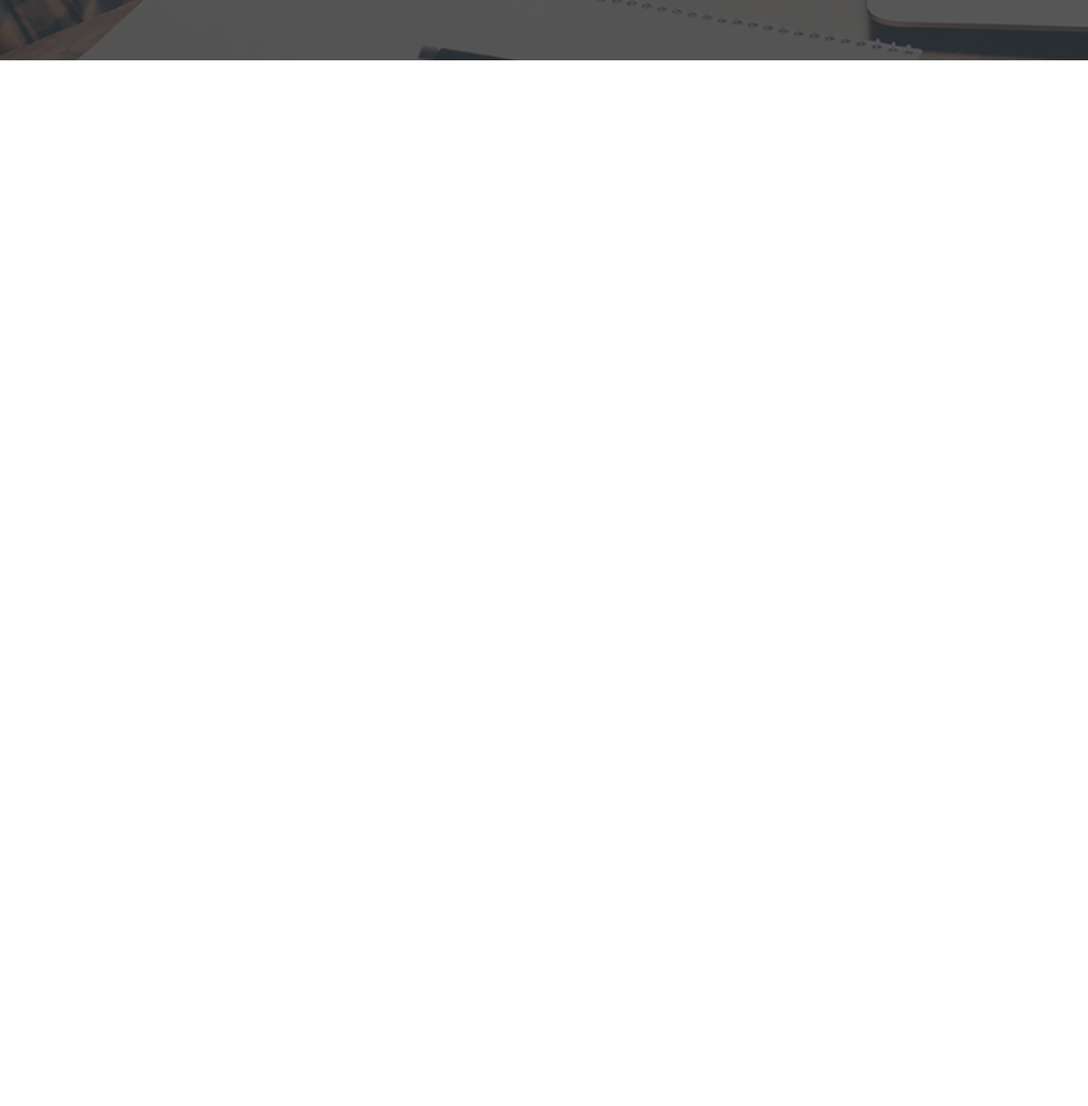
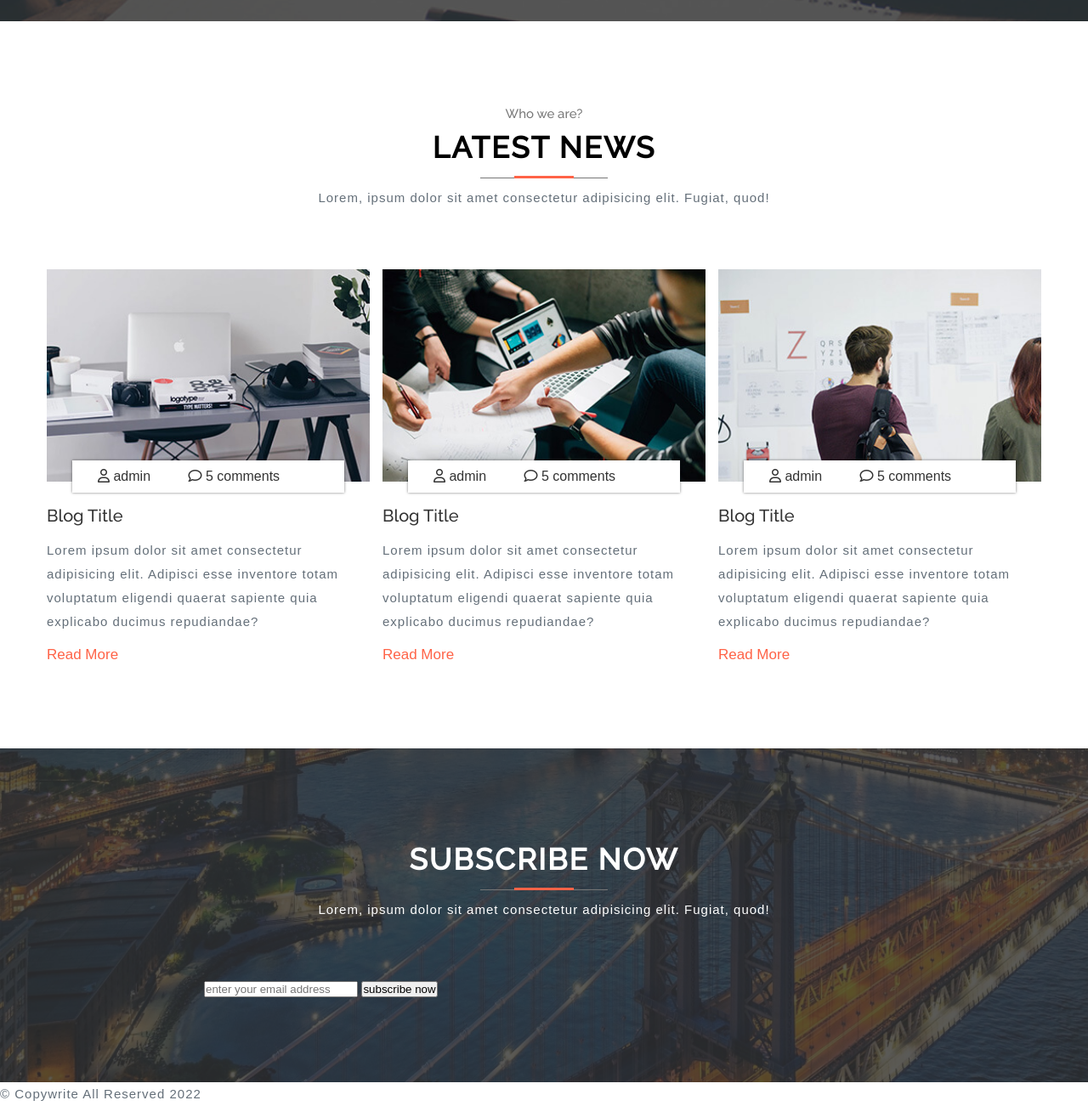
Before and after one commit to Mmunni/picchi, a plain HTML site: page index.html in a window 1280 px wide. Shown: the part 8436-9738 px from the top of the page at 85% size. Before the commit the page ends 8507 px from the top, so only its background shows below. Drawn offline with Linux system fonts and the light colour scheme.

Commit message:
subscribe-area-added

```diff
--- a/assets/css/style.css
+++ b/assets/css/style.css
@@ -23,6 +23,10 @@
     11. Our-work css
     12. Price area css
     13. Testimonial css
+    14. Blog css
+    15. Subscribe css
+    16. Contact css
+    17. Footer css
 
 */
 /* 01. Reset CSS */
@@ -681,6 +685,9 @@ h2.price-amount {
   border-bottom: 1px dotted #eee;
 }
 /*13. Testimonial css */
+.testimonial-area{
+  background-attachment: fixed;
+}
 .single-client-review {
   width: 380px;
   margin-right: 15px;
@@ -737,3 +744,75 @@ h2.price-amount {
   font-weight: 3;
   margin: 5px;
 }
+/* 14. Blog css */
+.single-blog {
+  width: 380px;
+  margin-right: 15px;
+}
+.single-blog:nth-child(3) {
+  margin-right: 0;
+}
+.blog-img {
+  width: 100%;
+  height: 250px;
+  background-position: center;
+  background-size: cover;
+}
+.blog-top {
+  padding: 10px;
+  box-shadow: 0px 0px 3px rgba(0, 0, 0, 0.5);
+  margin: -25px 30px 0;
+ background-color: #fff;
+}
+.blog-top i {
+  font-size: 16px;
+  font-weight: 300;
+  text-transform: lowercase;
+}
+.blog-top a {
+  padding: 0 20px;
+}
+.blog-top a:hover {
+  color: var(--primary_color);
+}
+.single-blog h3 {
+  margin-top: 15px;
+  text-transform: capitalize;
+  font-weight: 400;
+  font-size: 20px;
+}
+.single-blog p {
+  margin: 15px 0px;
+}
+/* 15. Subscribe css */
+.subscribe-field{
+  width: 800px;
+  margin: 0 auto;
+}
+.subscribe form {
+  position: relative;
+}
+.subscribe-form input[type="email"] {
+  width: 1000%;
+  padding: 12px 30px;
+  border-radius: 20px;
+  border: 1px solid #eee;
+}
+.subscribe-form input[type="submit"] {
+  position: absolute;
+  right:0;
+  top: 0;
+  width: 150px;
+  height: 100%;
+  padding: 10px;
+  border-radius: 50px;
+  background-color: var(--primary_color);
+  border: none;
+  color: #fff;
+  font-size: 17px;
+  font-weight: 500;
+  cursor: pointer;
+}
+.subscribe-form input[type="submit"]:hover{
+  background-color: var(--hover_color);
+}
--- a/index.html
+++ b/index.html
@@ -455,7 +455,7 @@
         </section>
         <!-- price area end here -->
         <!-- testimonial area start here -->
-        <section class="testimonial-area pt-100 pb-100 bg h-100"
+        <section class="testimonial-area pt-100 pb-100 bg"
             style="background-image: url(assets/img/counter/counter-bg.jpg);">
             <div class="container">
                 <!-- setion title -->
@@ -468,7 +468,7 @@
                 <div class="client-reviwe fix text-center">
                     <div class="single-client-review f-left text-center">
                         <i class="fa-solid fa-quote-right"></i>
-                        <p>Lorem ipsum dolor sit amet consectetur adipisicing elit. Doloremque dolorem culpa corrupti
+                        <p>Lorem ipsum dolor sit amet consectetur adipisicing elit. Doloremque dolorem culpa corrupti.
                             atque sapiente ratione eaque, cupiditate quae provident</p>
                         <div class="client-profile">
                             <div class="client-image">
@@ -481,7 +481,7 @@
                     </div>
                     <div class="single-client-review f-left text-center">
                         <i class="fa-solid fa-quote-right"></i>
-                        <p>Lorem ipsum dolor sit amet consectetur adipisicing elit. Doloremque dolorem culpa corrupti
+                        <p>Lorem ipsum dolor sit amet consectetur adipisicing elit. Doloremque dolorem culpa corrupti.
                             atque sapiente ratione eaque, cupiditate quae provident.</p>
                         <div class="client-profile">
                             <div class="client-image">
@@ -494,7 +494,7 @@
                     </div>
                     <div class="single-client-review f-left text-center">
                         <i class="fa-solid fa-quote-right"></i>
-                        <p>Lorem ipsum dolor sit amet consectetur adipisicing elit. Doloremque dolorem culpa corrupti
+                        <p>Lorem ipsum dolor sit amet consectetur adipisicing elit. Doloremque dolorem culpa corrupti.
                             atque sapiente ratione eaque, cupiditate quae provident.</p>
                         <div class="client-profile">
                             <div class="client-image">
@@ -510,11 +510,71 @@
         </section>
         <!-- testimonial area end here -->
 
+        <!-- blog area start here -->
+        <section class="blog-area pt-100 pb-100">
+            <div class="container">
+                 <!-- setion title -->
+                 <div class="section-title text-center">
+                    <h4>Who we are? <span> latest news</span></h4>
+                    <p>Lorem, ipsum dolor sit amet consectetur adipisicing elit. Fugiat, quod!</p>
+                </div>
+                <div class="blog fix">
+                    <div class="single-blog f-left">
+                        <div class="blog-img" style="background-image: url(assets/img/blogs/blog1.jpg);"></div>
+                        <div class="blog-top">
+                            <a href=""> <i class="fa-solid fa-user"></i> admin</a>
+                            <a href=""> <i class="fa-solid fa-comment"></i> 5 comments</a>
+                         </div>
+                        <h3>blog title</h3>
+                        <p>Lorem ipsum dolor sit amet consectetur adipisicing elit. Adipisci esse inventore totam voluptatum eligendi quaerat sapiente quia explicabo ducimus repudiandae?</p>
+                        <a href="" class="btn-arrow">read more <i class="fa-solid fa-right-long"></i></a>
+                    </div>
+                    <div class="single-blog f-left">
+                        <div class="blog-img" style="background-image: url(assets/img/blogs/blog2.jpg);"></div>
+                        <div class="blog-top">
+                            <a href=""> <i class="fa-solid fa-user"></i> admin</a>
+                            <a href=""> <i class="fa-solid fa-comment"></i> 5 comments</a>
+                         </div>
+                        <h3>blog title</h3>
+                        <p>Lorem ipsum dolor sit amet consectetur adipisicing elit. Adipisci esse inventore totam voluptatum eligendi quaerat sapiente quia explicabo ducimus repudiandae?</p>
+                        <a href="" class="btn-arrow">read more <i class="fa-solid fa-right-long"></i></a>
+                    </div>
+                    <div class="single-blog f-left">
+                       <div class="blog-img" style="background-image: url(assets/img/blogs/blog3.jpg);"></div>
+                        <div class="blog-top">
+                           <a href=""> <i class="fa-solid fa-user"></i> admin</a>
+                           <a href=""> <i class="fa-solid fa-comment"></i> 5 comments</a>
+                        </div>
+                        <h3>blog title</h3>
+                        <p>Lorem ipsum dolor sit amet consectetur adipisicing elit. Adipisci esse inventore totam voluptatum eligendi quaerat sapiente quia explicabo ducimus repudiandae?</p>
+                        <a href="" class="btn-arrow">read more <i class="fa-solid fa-right-long"></i></a>
+                    </div>
+                </div>
+            </div>
+        </section>
+        <!-- blog area end here -->
+        <!-- subscribe area start here -->
+        <section class="subscribe-area pt-100 pb-100 bg" style="background-image: url(assets/img/subscribe/subscribe.jpg);">
+            <div class="container">
+                <!-- setion title -->
+                <div class="section-title text-center title-white">
+                    <h4><span> subscribe now</span></h4>
+                    <p>Lorem, ipsum dolor sit amet consectetur adipisicing elit. Fugiat, quod!</p>
+                </div>
+                <div class="subscribe-field">
+                   <form action="">
+                    <input type="email" placeholder="enter your email address">
+                    <input type="submit"value="subscribe now" >
+                   </form>
+                </div>
+            </div>
+        </section>
+        <!-- subscribe area end here -->
     </main>
     <!-- main area end here -->
     <!-- footer area start here -->
-    <footer>
-
+    <footer class="footer-area">
+        <p>&copy; Copywrite All Reserved 2022</p>
     </footer>
     <!-- footer area end here -->
     <!-- main js file -->
```
